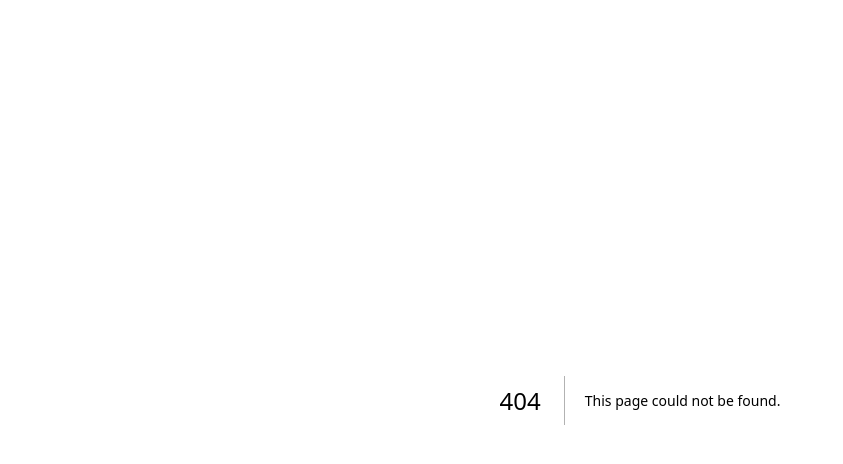
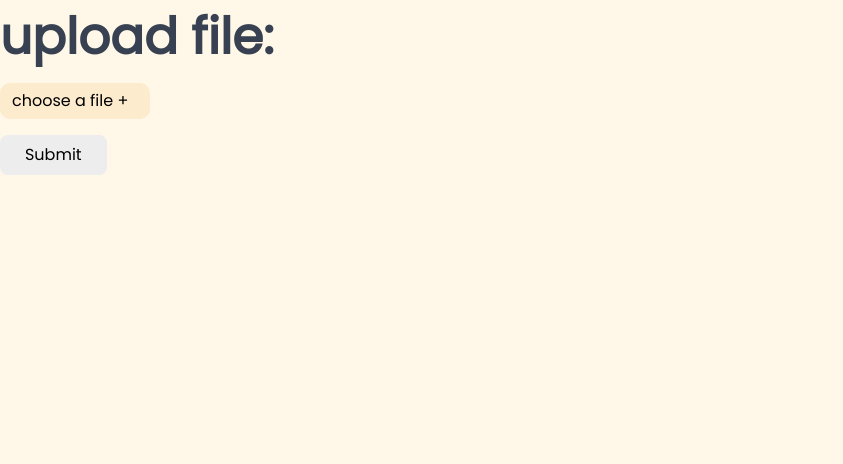
Before and after one commit to mpark20/legal-translator, a Next.js app: page /FileUpload in a window 1280 px wide. Before the commit this address had no page. Shown: the top 464 px of the page, without its empty margins (0-843 px from the left). Built offline with nearby package versions, Linux system fonts and the light colour scheme.

Commit message:
fileUpload component

```diff
--- /dev/null
+++ b/pages/FileUpload.js
@@ -0,0 +1,29 @@
+import React, { useState, useEffect } from "react";
+
+const FileUpload = () => {
+    const [file, setFile] = useState("");
+    const onFileChange = (e) => {
+    setFile(e.target.files[0]);
+    }
+    const uploadFile = () => {
+
+    }
+    return(
+        <form>
+            <label className="block text-gray-700 mb-2 heading" for="file-selector">
+            upload file:
+            </label>
+            <label for="file-selector" className="custom-file-upload">
+            choose a file +
+            </label>
+            <input type="file" id="file-selector" onChange={onFileChange}/>
+            {/*<input type="button" id="upload" value="Upload" onClick={uploadFile} />*/}
+            <button
+                className="submit-btn hover:bg-gray-700 mb-4 font-medium py-2 px-4 rounded-lg min-w-fit w-1/6 md:w-1/8 lg:w-1/12"
+                onClick={uploadFile}>
+                Submit
+            </button>
+        </form>
+    )
+}
+export default FileUpload;
--- /dev/null
+++ b/pages/TextInput.js
@@ -0,0 +1,4 @@
+const TextInput = () => {
+
+}
+export default TextInput;
--- a/pages/index.js
+++ b/pages/index.js
@@ -1,9 +1,9 @@
 import React, { useState, useEffect } from "react";
 import { Configuration, OpenAIApi } from "openai";
+import FileUpload from "./FileUpload";
 // https://legal-ease.vercel.app/
 
 const Home = () => {
-  const [file, setFile] = useState("");
   const [legalData, setlegalData] = useState("");
   const [charCount, setCharCount] = useState(0);
   const [explanation, setExplanation] = useState([]);
@@ -19,15 +19,9 @@ const Home = () => {
     //console.log(legalData);
     console.log(result);
     console.log(explanation);
-    console.log(file);
-  }, [explanation, result, file]);
+  }, [explanation, result]);
 
-  const onFileChange = (e) => {
-    setFile(e.target.files[0]);
-  }
-  const uploadFile = () => {
 
-  }
   const handleChange = (e) => {
     // update character count
     setCharCount(e.target.value.length);
@@ -168,7 +162,9 @@ const Home = () => {
       <p id="loading" className="hidden">
         simplifying prompt...
       </p>
-      <form>
+
+      <FileUpload/>
+      {/*<form>
       <label className="block text-gray-700 mb-2 heading" for="file-selector">
           upload file:
       </label>
@@ -176,14 +172,12 @@ const Home = () => {
         choose a file +
       </label>
       <input type="file" id="file-selector" onChange={onFileChange}/>
-      {/*<input type="button" id="upload" value="Upload" onClick={uploadFile} />*/}
       <button
         className="submit-btn hover:bg-gray-700 mb-4 font-medium py-2 px-4 rounded-lg min-w-fit w-1/6 md:w-1/8 lg:w-1/12"
         onClick={uploadFile}>
         Submit
       </button>
-      </form>
-
+      </form>*/}
 
     </div>
   );
```
